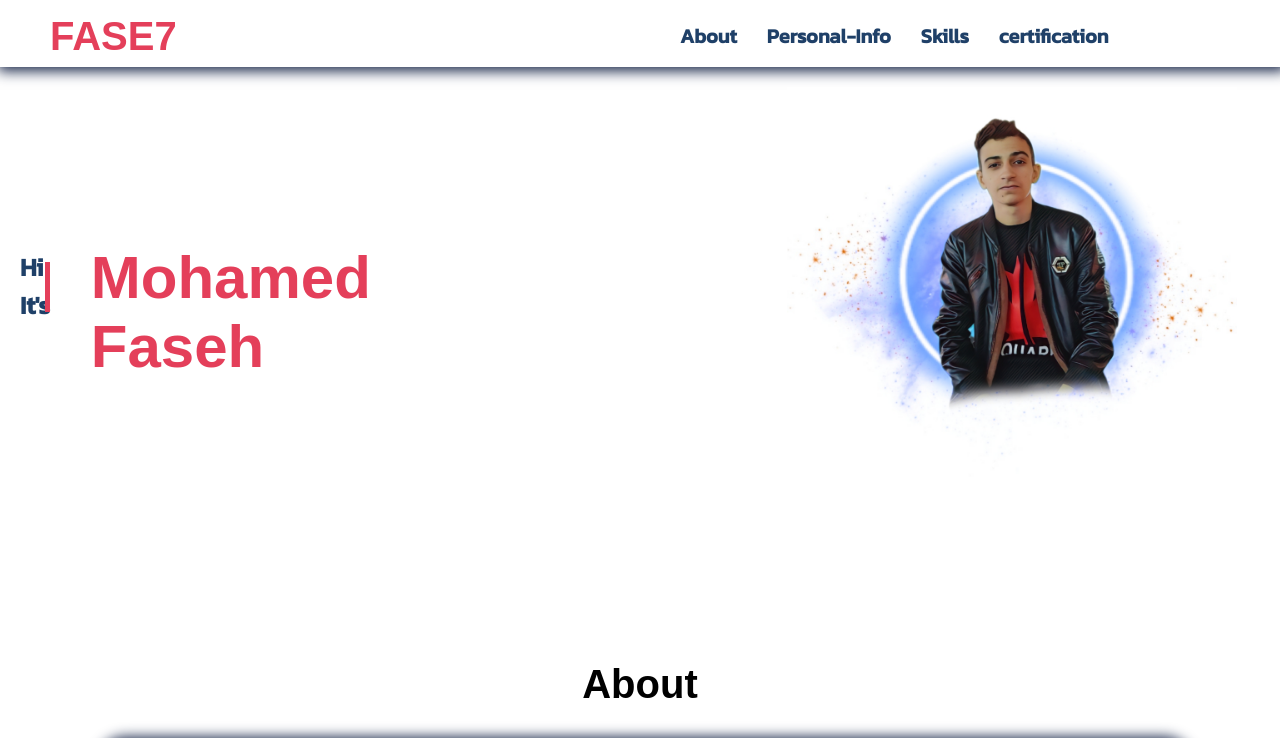
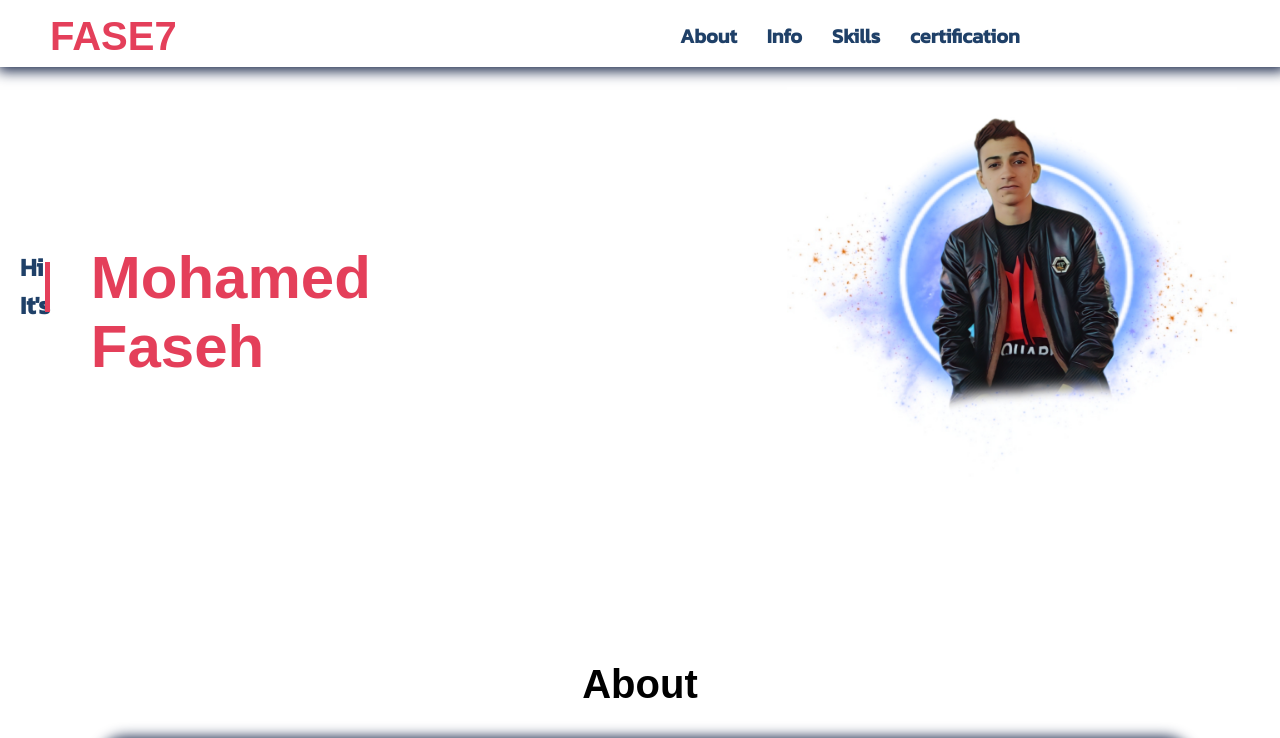
Before and after one commit to fase7/WEB, a plain HTML site: page index.html in a window 1280 px wide. Shown: the top 738 px of the page. Drawn offline with nearby package versions, Linux system fonts and the light colour scheme; a web font is replaced by a local one.

Commit message:
Update index.html

```diff
--- a/index.html
+++ b/index.html
@@ -38,7 +38,7 @@
               </span>
             <ul>
                 <li><a href="#about">About</a></li>
-                <li><a href="#pers"> Personal-Info</a></li>
+                <li><a href="#pers"> Info</a></li>
                 <li><a href="#skill">Skills</a></li>
                 <li><a href="#cart">certification</a></li>
             </ul>
@@ -85,11 +85,6 @@
     <br>
     <br>
     <br>
-    <br>
-    <br>
-    <br>
-    <br>
-    <br>
     <h2 id="pers" >Personal Info</h2><br>
     <div class="pers" data-aos="fade-right">
     <ul>
@@ -106,11 +101,6 @@
     <br>
     <br>
     <br>
-    <br>
-    <br>
-    <br>
-    <br>
-    <br>
     <h2 id="skill" >SKILLS</h2>
     <div class="skills" data-aos="fade-right">
        <div> <img src="photoshop.png" ></div>
@@ -121,11 +111,6 @@
        <div> <img src="c-.png" ></div>
 
     </div>
-    <br>
-    <br>
-    <br>
-    <br>
-    <br>
     <br>
     <br>
     <br>
@@ -186,16 +171,6 @@
               setTimeout(showSlides, 2000); // Change image every 2 seconds
             }
             </script>
-    <br>
-    <br>
-    <br>
-    <br>
-    <br>
-    <br>
-    <br>
-    <br>
-    <br>
-    <br>
             <div class="copy">
                 <ul>
                     <li>   <a href="https://www.facebook.com/mohamed.faseh.39/" target="_blank"><i class="fa-brands fa-facebook"></i> </a></li>  <br>
```
